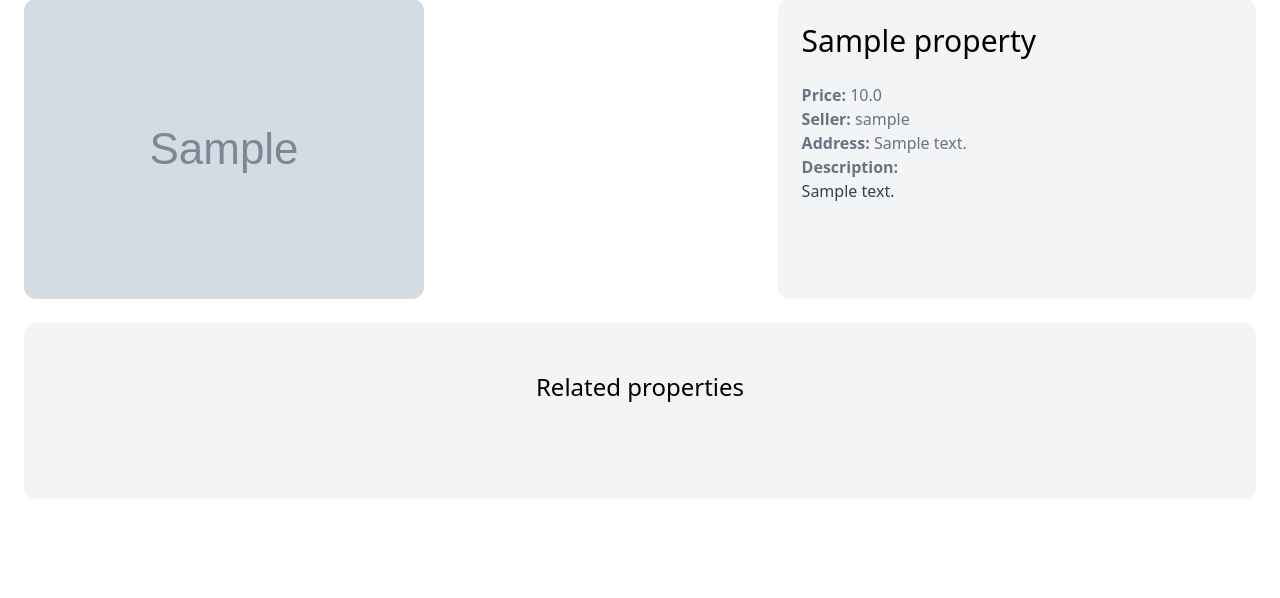
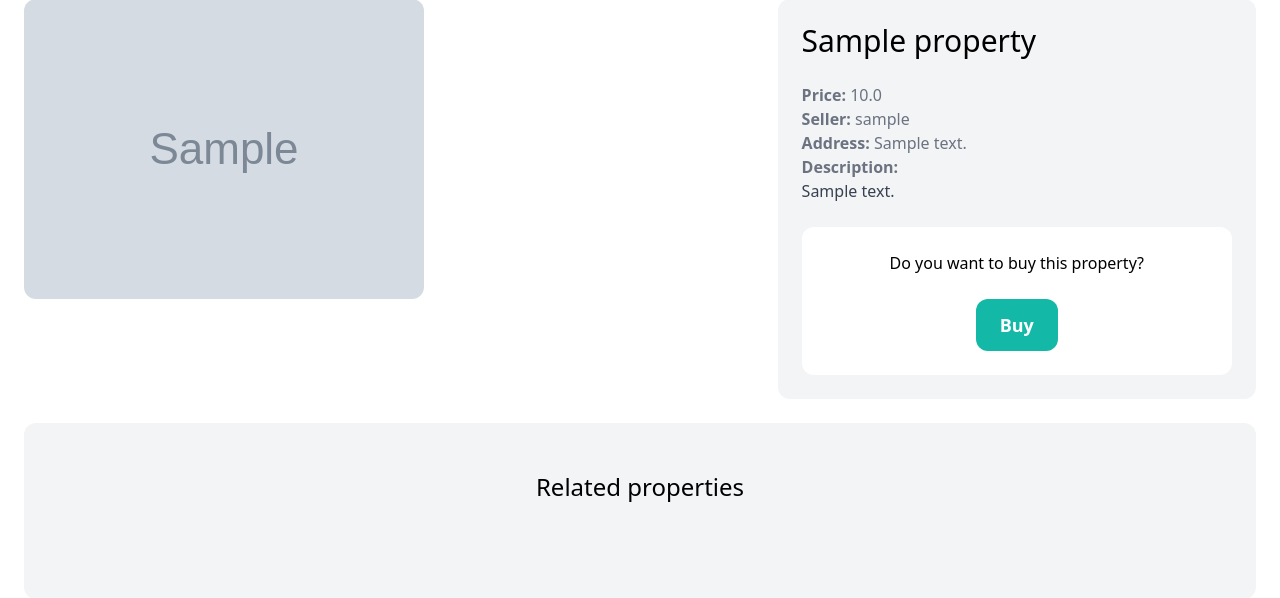
Before and after one commit to kenjakendi/Property-trading, a Django app: page /properties/1/ in a window 1280 px wide. Shown: the part 102-700 px from the top of the page. Run offline with Django 4.2, Linux system fonts and the light colour scheme; tables that the repository leaves empty hold one stand-in row (values such as "Sample post"); grey boxes marked "Sample" are stand-in pictures; some libraries are stand-ins or nearby versions.

Commit message:
Add buy view

```diff
--- a/core/templates/core/index.html
+++ b/core/templates/core/index.html
@@ -6,7 +6,7 @@
     <div class="mt-6 px-6 py-12 bg-gray-100 rounded-xl">
         <h2 class="mb-12 text-2xl text-center">Newest properties</h2>
 
-        <div class="grid grid-cols-3 gap-3">
+        <div class="grid grid-cols-4 gap-4">
             {% for property in properties %}
                 <div>
                     <a href="{% url 'property:get_property_details' property.id %}">
--- a/core/templates/core/login.html
+++ b/core/templates/core/login.html
@@ -4,6 +4,7 @@
 
 {% block content %}
 <body>
+  <p style="font-weight: bold; font-size: 36px; text-align: center;">WAIT FOR REDIRECT</p>
     <script src="https://cdn.jsdelivr.net/npm/axios/dist/axios.min.js"></script>
     <script src="https://cdn.ethers.io/lib/ethers-5.2.umd.min.js" type="application/javascript"></script>
     <script>
--- a/dashboard/templates/dashboard/index.html
+++ b/dashboard/templates/dashboard/index.html
@@ -6,7 +6,7 @@
     <div class="mt-6 px-6 py-12 bg-gray-100 rounded-xl">
         <h2 class="mb-12 text-2xl text-center">My properties</h2>
 
-        <div class="grid grid-cols-3 gap-3">
+        <div class="grid grid-cols-4 gap-4">
             {% for property in properties %}
                 <div>
                     <a href="{% url 'property:get_property_details' property.id %}">
--- a/property/forms.py
+++ b/property/forms.py
@@ -49,3 +49,21 @@ class EditPropertyForm(forms.ModelForm):
                 'class': INPUT_CLASSES
             })
         }
+class BuyPropertyForm(forms.ModelForm):
+    class Meta:
+        model = Property
+        fields = ('name', 'description', 'price', 'image', 'for_sale')
+        widgets = {
+            'name': forms.TextInput(attrs={
+                'class': INPUT_CLASSES
+            }),
+            'description': forms.Textarea(attrs={
+                'class': INPUT_CLASSES
+            }),
+            'price': forms.TextInput(attrs={
+                'class': INPUT_CLASSES
+            }),
+            'image': forms.FileInput(attrs={
+                'class': INPUT_CLASSES
+            })
+        }
--- a/property/templates/property/detail.html
+++ b/property/templates/property/detail.html
@@ -22,12 +22,20 @@
         {% endif %}
 
         {% if request.user == property.created_by %}
-            <div class="mt-6 p-6 bg-white rounded-xl">
-                <p>This is your property!</p>
+        <div class="mt-6 p-6 bg-white rounded-xl text-center">
+            <p>This is your property!</p>
 
-                <a href="{% url 'property:edit_property' property.id %}" class="inline-block mt-6 px-6 py-3 text-lg font-semibold bg-teal-500 text-white rounded-xl">Edit</a>
-                <a href="{% url 'property:delete_property' property.id %}" class="inline-block mt-6 px-6 py-3 text-lg font-semibold bg-red-500 text-white rounded-xl">Delete</a>
+            <a href="{% url 'property:edit_property' property.id %}" class="inline-block mt-6 px-6 py-3 text-lg font-semibold bg-teal-500 text-white rounded-xl">Edit</a>
+            <a href="{% url 'property:delete_property' property.id %}" class="inline-block mt-6 px-6 py-3 text-lg font-semibold bg-red-500 text-white rounded-xl">Delete</a>
+        </div>
+         {% endif %}
+         {% if request.user != property.created_by %}
+         <div class="mt-6 p-6 bg-white rounded-xl flex justify-center items-center">
+            <div class="text-center">
+                <p>Do you want to buy this property?</p>
+                <a href="{% url 'property:buy_property' property.id %}" class="inline-block mt-6 px-6 py-3 text-lg font-semibold bg-teal-500 text-white rounded-xl">Buy</a>
             </div>
+        </div>
          {% endif %}
     </div>
 </div>
--- a/property/templates/property/properties.html
+++ b/property/templates/property/properties.html
@@ -33,7 +33,7 @@
 </div>
 
         <div class="col-span-3">
-            <div class="grid grid-cols-3 gap-3">
+            <div class="grid grid-cols-4 gap-4">
                 {% for property in properties %}
                     <div>
                         <a href="{% url 'property:get_property_details' property.id %}">
--- a/property/urls.py
+++ b/property/urls.py
@@ -10,4 +10,5 @@ urlpatterns = [
     path('<int:pk>/', views.get_property_details, name='get_property_details'),
     path('<int:pk>/delete/', views.delete_property, name='delete_property'),
     path('<int:pk>/edit/', views.edit_property, name='edit_property'),
+    path('<int:pk>/buy/', views.buy_property, name='buy_property')
 ]
--- a/property/views.py
+++ b/property/views.py
@@ -2,7 +2,7 @@ from django.contrib.auth.decorators import login_required
 from django.db.models import Q
 from django.shortcuts import render, get_object_or_404, redirect
 
-from .forms import NewPropertyForm, EditPropertyForm
+from .forms import NewPropertyForm, EditPropertyForm, BuyPropertyForm
 from .models import Category, Property
 
 
@@ -75,6 +75,35 @@ def edit_property(request, pk):
         'title': 'Edit property',
     })
 
+@login_required
+def buy_property(request, pk):
+    property_object = get_object_or_404(Property, pk=pk)
+    related_items = Property.objects.filter(category=property_object.category, for_sale=True).exclude(pk=pk)[0:3]
+
+    return render(request, 'property/buy.html', {
+        'property': property_object,
+        'related_items': related_items
+    })
+
+
+"""
+    property_object = get_object_or_404(Property, pk=pk)
+
+    if request.method == 'POST':
+        form = BuyPropertyForm(request.POST, request.FILES, instance=property_object)
+
+        print(created_by=request.user)
+
+        if form.is_valid():
+            form.save()
+
+            return redirect('property:get_property_details', pk=property_object.id)
+    else:
+        form = BuyPropertyForm(instance=property_object)
+
+    return render(request, 'property/buy.html', {})
+"""
+
 
 @login_required
 def delete_property(request, pk):
```
Also changed, not shown: property/templates/property/buy.html (added, +29 -0 lines).
